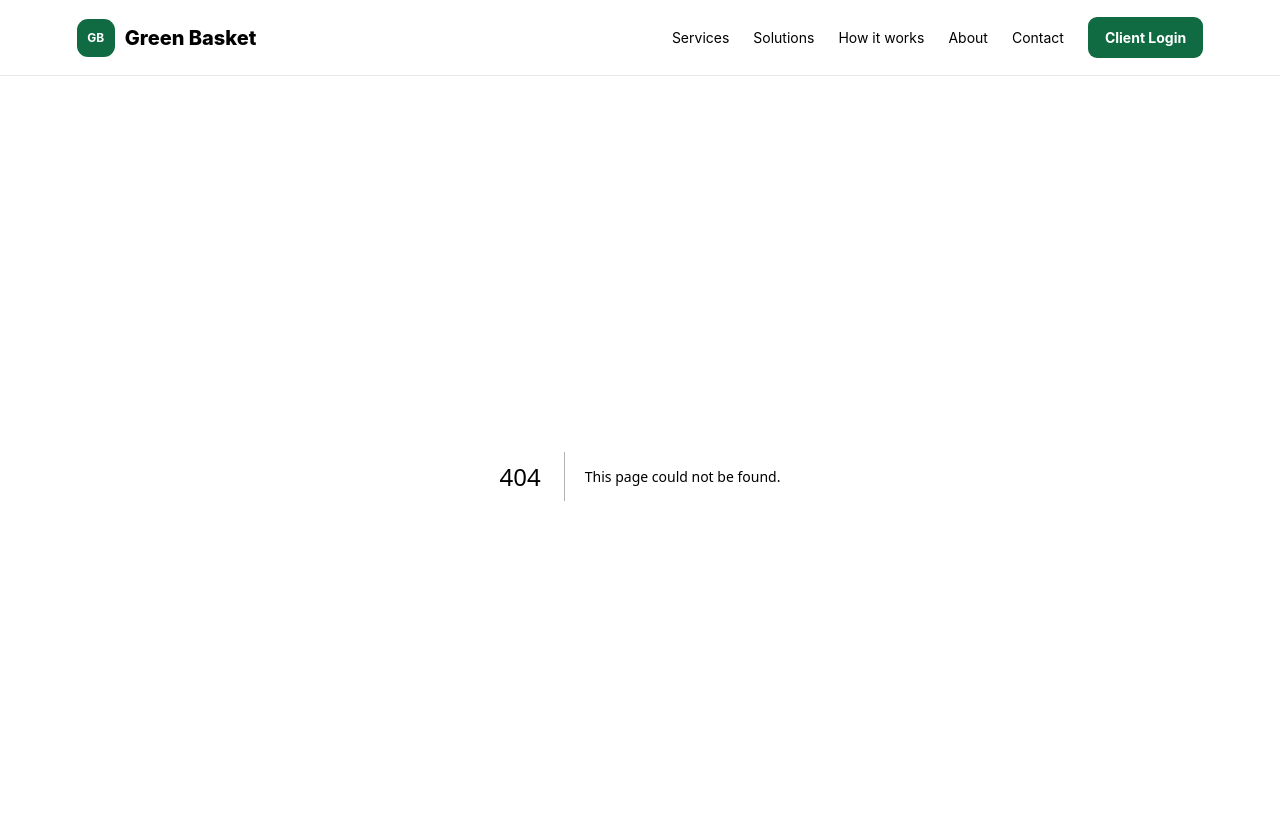
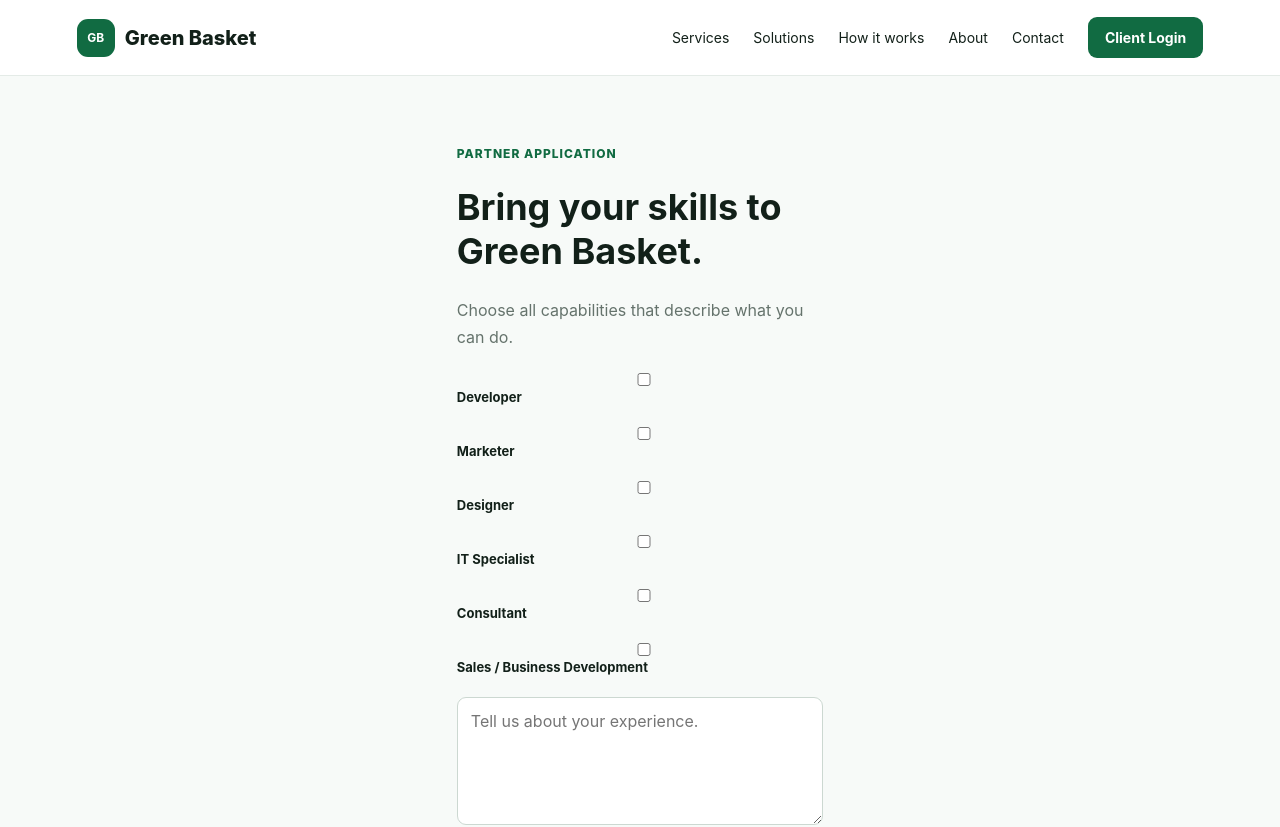
Before and after one commit to greenbasket-labs/GB-Global, a Next.js app: page /partner/apply in a window 1280 px wide. Before the commit this address had no page. Shown: the top 827 px of the page. Built offline with nearby package versions, Linux system fonts and the light colour scheme.

Commit message:
Add partner application page

```diff
--- /dev/null
+++ b/app/partner/apply/page.tsx
@@ -0,0 +1,4 @@
+"use client";
+import {useState} from 'react';import {useRouter} from 'next/navigation';
+const caps=['Developer','Marketer','Designer','IT Specialist','Consultant','Sales / Business Development'];
+export default function Apply(){const [selected,setSelected]=useState<string[]>([]);const [message,setMessage]=useState('');const [error,setError]=useState('');const router=useRouter();function toggle(x:string){setSelected(s=>s.includes(x)?s.filter(v=>v!==x):[...s,x])}async function submit(e:React.FormEvent){e.preventDefault();const r=await fetch('/api/partner/apply',{method:'POST',headers:{'Content-Type':'application/json'},body:JSON.stringify({capabilities:selected,message})});const d=await r.json();if(!r.ok){setError(d.error||'Unable to apply');return}router.push('/partner')}return <main className="page auth"><div className="pill">Partner application</div><h1>Bring your skills to Green Basket.</h1><p className="muted">Choose all capabilities that describe what you can do.</p>{error&&<div className="error">{error}</div>}<form className="form" onSubmit={submit}>{caps.map(c=><label key={c}><input type="checkbox" checked={selected.includes(c)} onChange={()=>toggle(c)}/> {c}</label>)}<textarea rows={5} placeholder="Tell us about your experience." value={message} onChange={e=>setMessage(e.target.value)}/><button className="btn">Submit application</button></form></main>}
```
